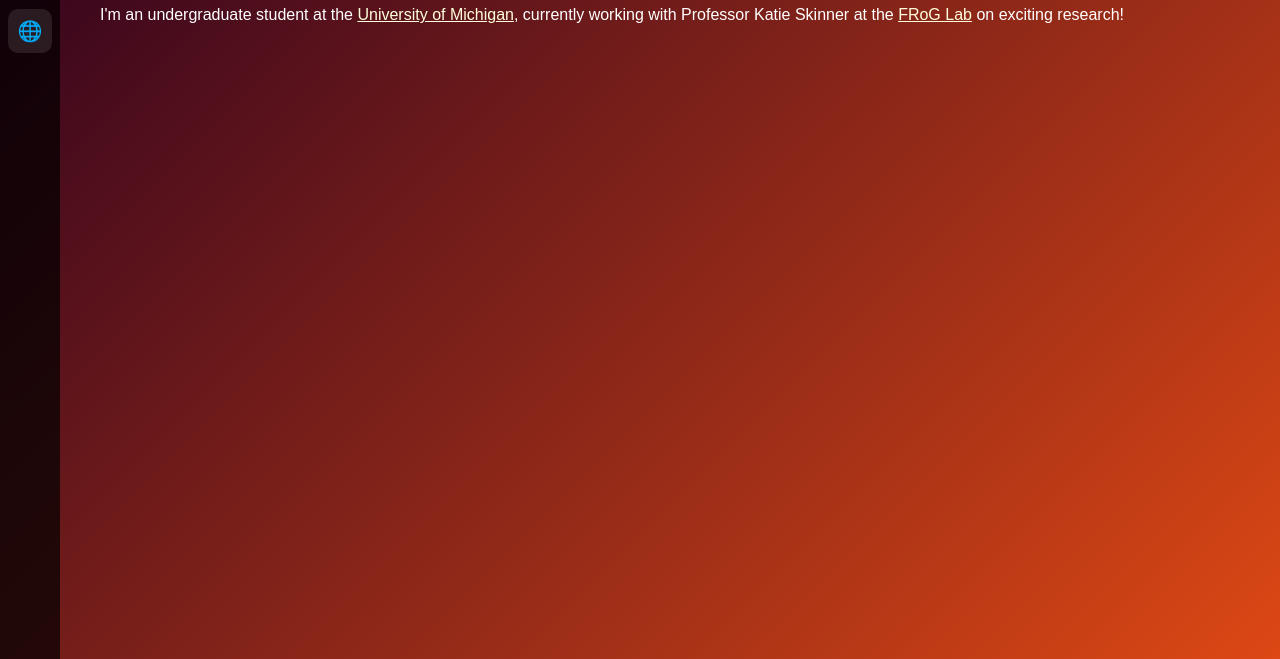
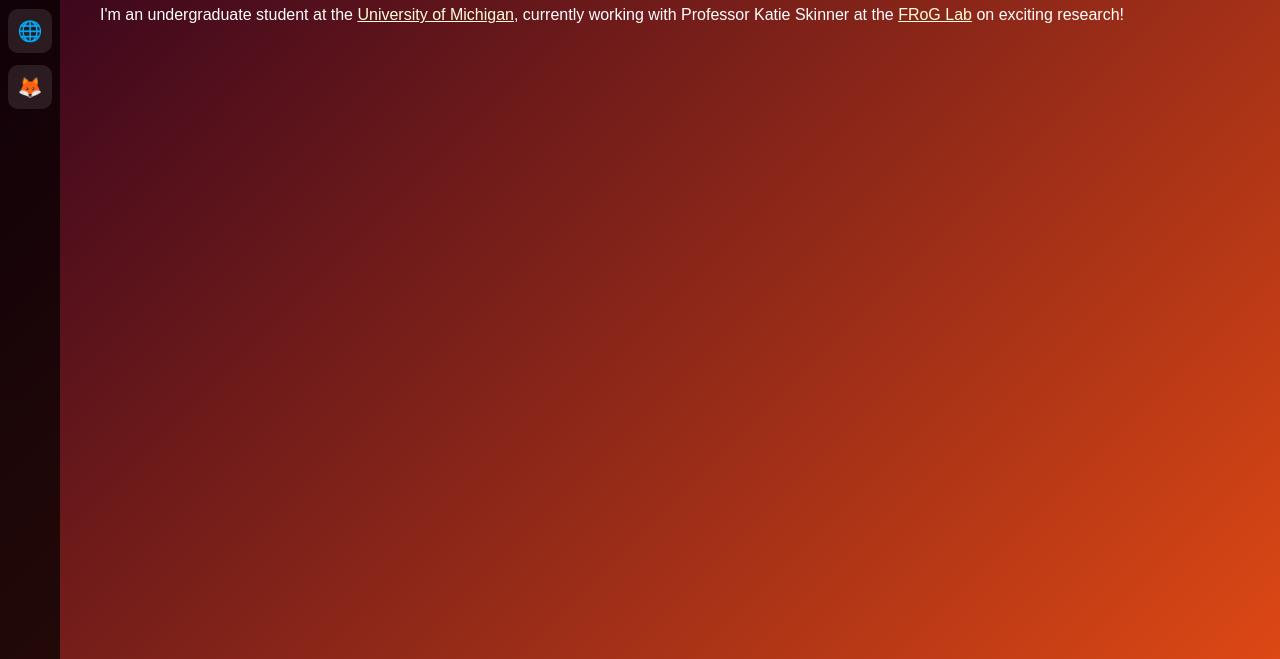
Before and after one commit to nzs2401/nzs2401.github.io, a plain HTML site: page home.html in a window 1280 px wide. Shown: the part 141-800 px from the top of the page. Drawn offline with Linux system fonts and the light colour scheme.

Commit message:
Update home.html

```diff
--- a/home.html
+++ b/home.html
@@ -90,6 +90,7 @@
     <a href="home.html">🏠</a>
     <a href="projects.html">💻</a>
     <a href="https://www.google.com" target="_blank">🌐</a>
+    <a href="https://www.mozilla.org/firefox/" target="_blank">🦊</a>
 <!--     <a href="visuals.html">📈</a> -->
   </div>
 
```
